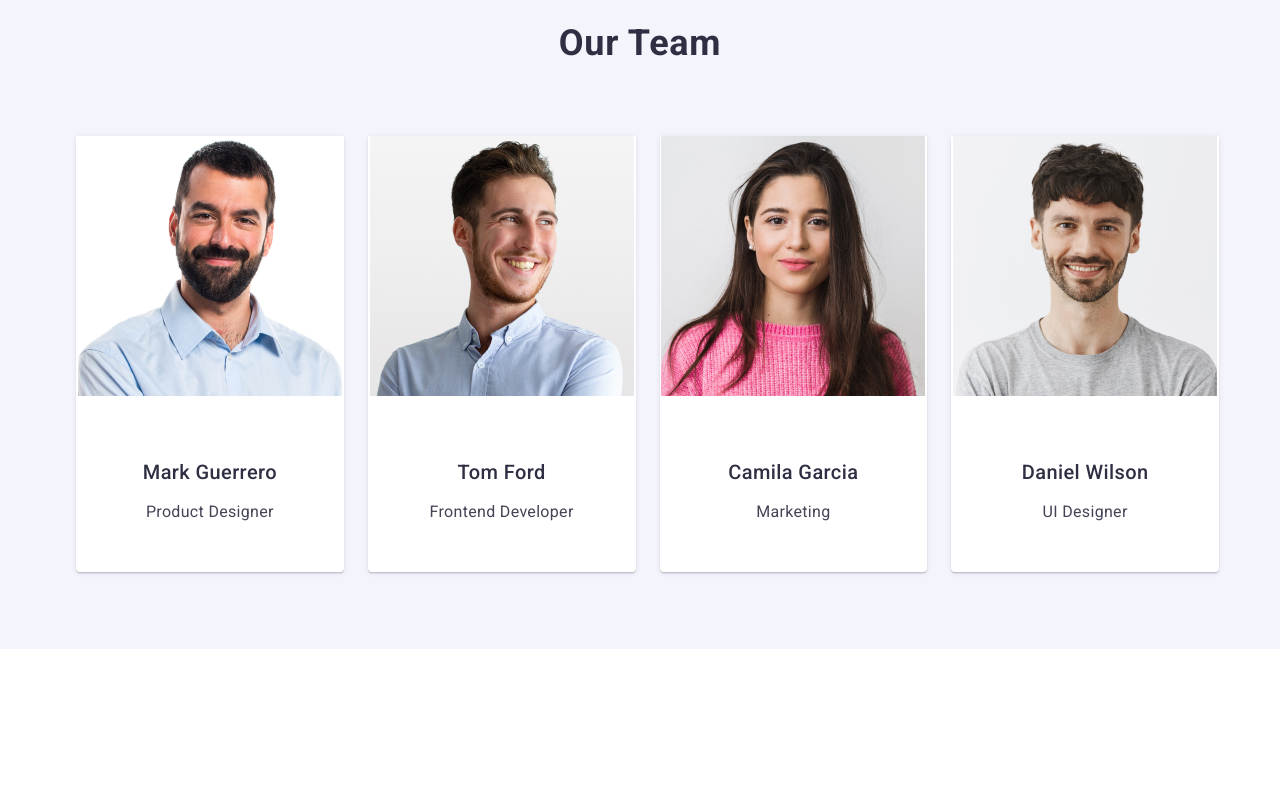
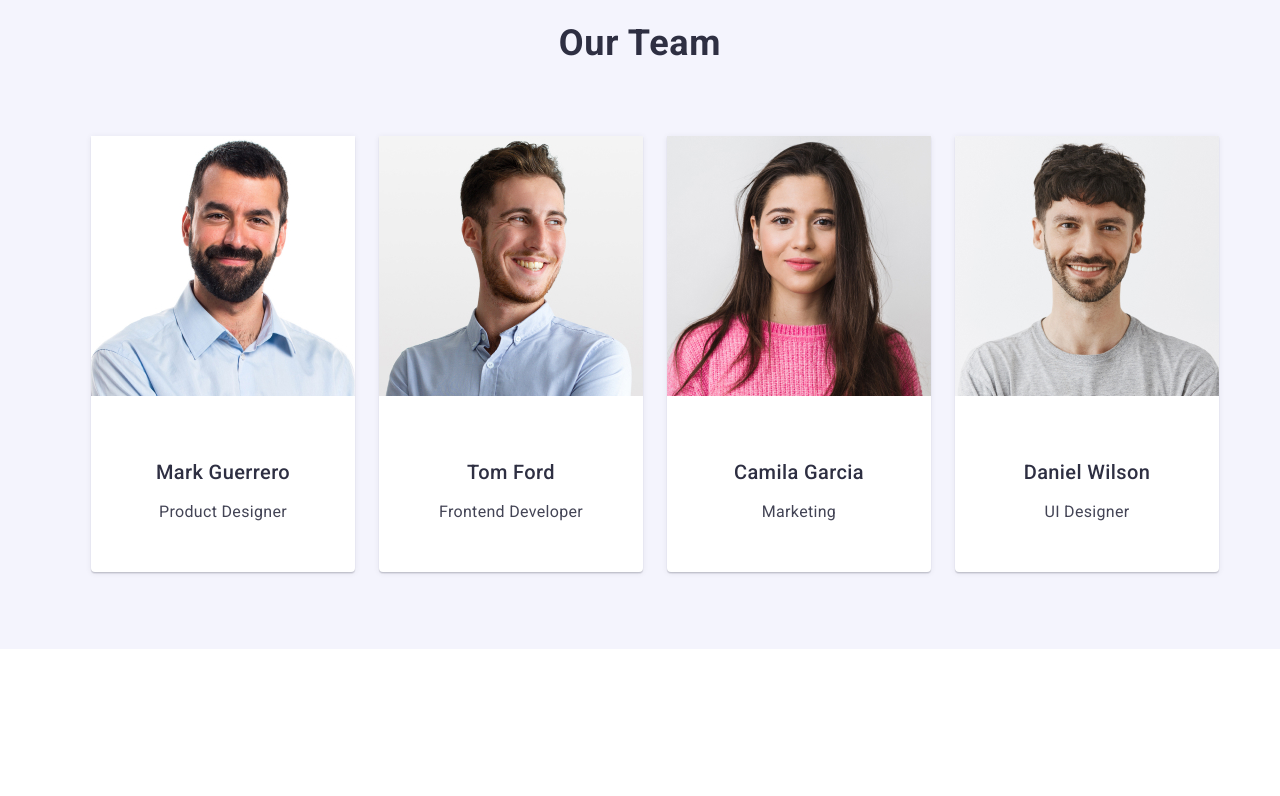
Before and after one commit to gozdearici/goit-markup-hw-03, a plain HTML site: page index.html in a window 1280 px wide. Shown: the part 1200-1996 px from the top of the page. Drawn offline with nearby package versions, Linux system fonts and the light colour scheme.

Commit message:
fix-bot 6

```diff
--- a/css/styles.css
+++ b/css/styles.css
@@ -233,14 +233,9 @@ img {
     flex-direction: row;
     justify-content: center;
     gap: 24px;
-    padding-left: unset;
 }
 
-.section-third-list li:first-child {
-    width: calc((100% - 72px) / 4);
-}
-
-.section-third-list li {
+.section-third-list .person-profile {
     width: calc((100% - 72px) / 4);
 }
 
@@ -343,7 +338,7 @@ img {
     margin-top: -8px;
 }
 
-.footer-container {
+.footer-section {
     background-color: #2e2f42;
     position: relative;
     padding: 100px 0;
```
